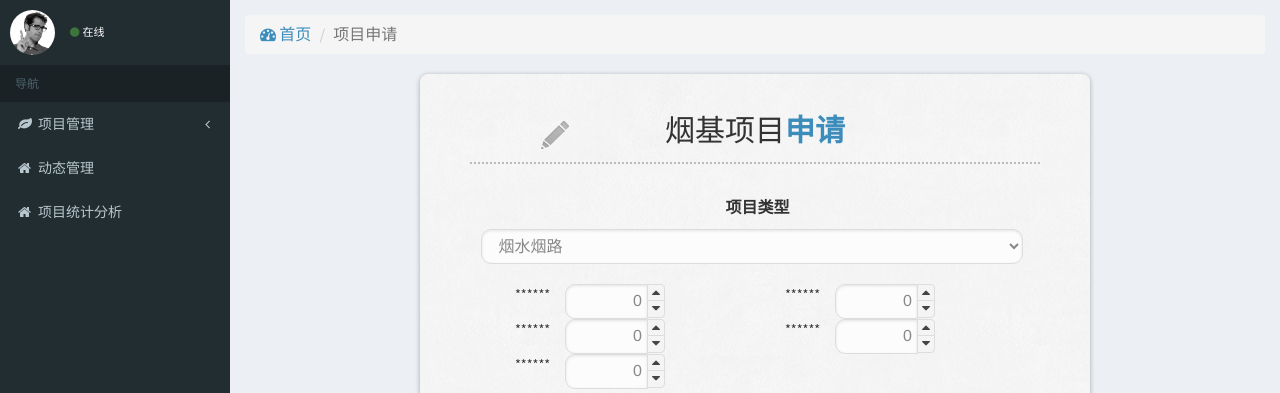
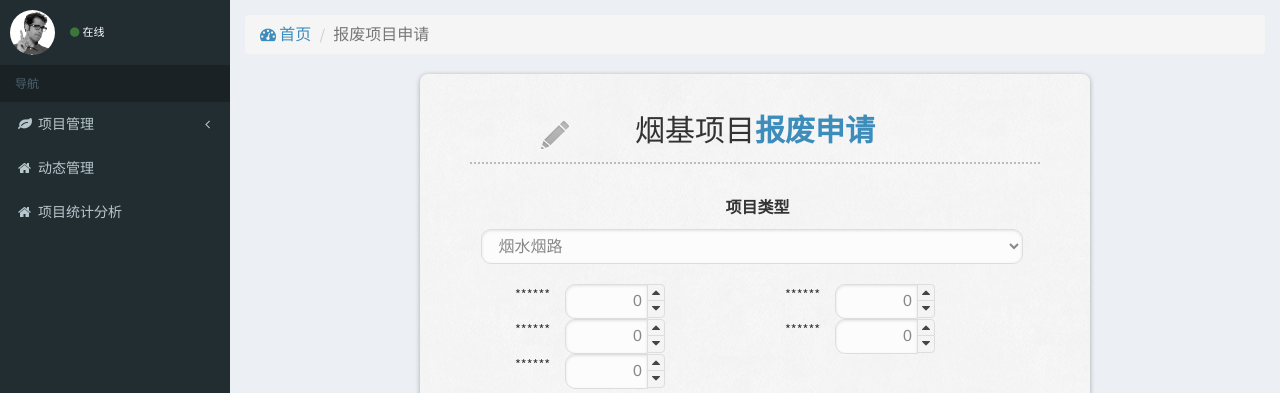
Before and after one commit to ThomasYZT/ProjectsManager, a Rails app: page /dynamic_management/new in a window 1280 px wide. Shown: the part 50-443 px from the top of the page. Run offline with Rails 7, Linux system fonts and the light colour scheme; some libraries are stand-ins or nearby versions.

Commit message:
imformation

```diff
--- a/app/views/dynamic_management/new.html.erb
+++ b/app/views/dynamic_management/new.html.erb
@@ -5,7 +5,7 @@
       <div class="col-xs-12">
         <ol class="breadcrumb" style="font-size:medium;">
           <li><a href="/dashboard"><i class="fa fa-dashboard"></i> 首页 </a></li>
-          <li class="active">项目申请</li>
+          <li class="active">报废项目申请</li>
         </ol>
       </div>
     </div>
@@ -18,7 +18,7 @@
       <div class="col-md-8 col-md-offset-2">
         <div class="register span6">
             <form action="" method="post">
-                <h2>烟基项目<span style="color: #3c8dbc;"><strong>申请</strong></span></h2>
+                <h2>烟基项目<span style="color: #3c8dbc;"><strong>报废申请</strong></span></h2>
                 <label for="firstname">项目类型</label>
                 <select class="form-control select2 select2-hidden-accessible item_type">
                   <option value="1"　selected="selected">烟水烟路</option>
```
